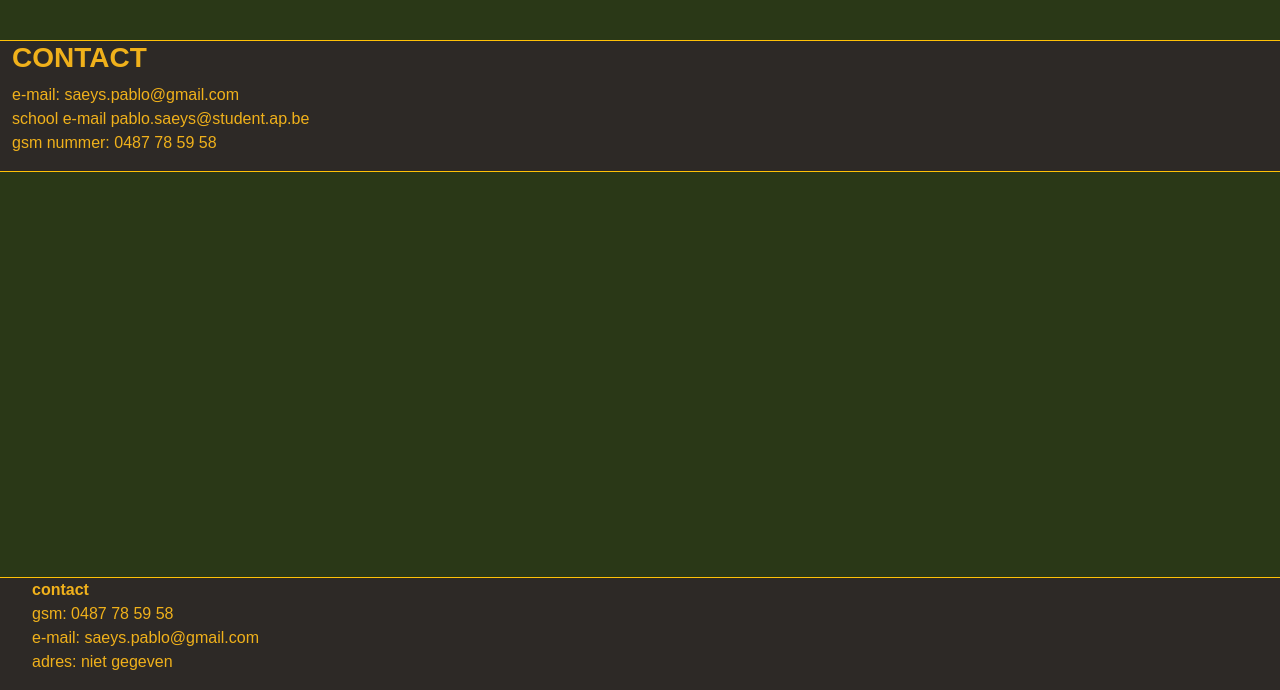
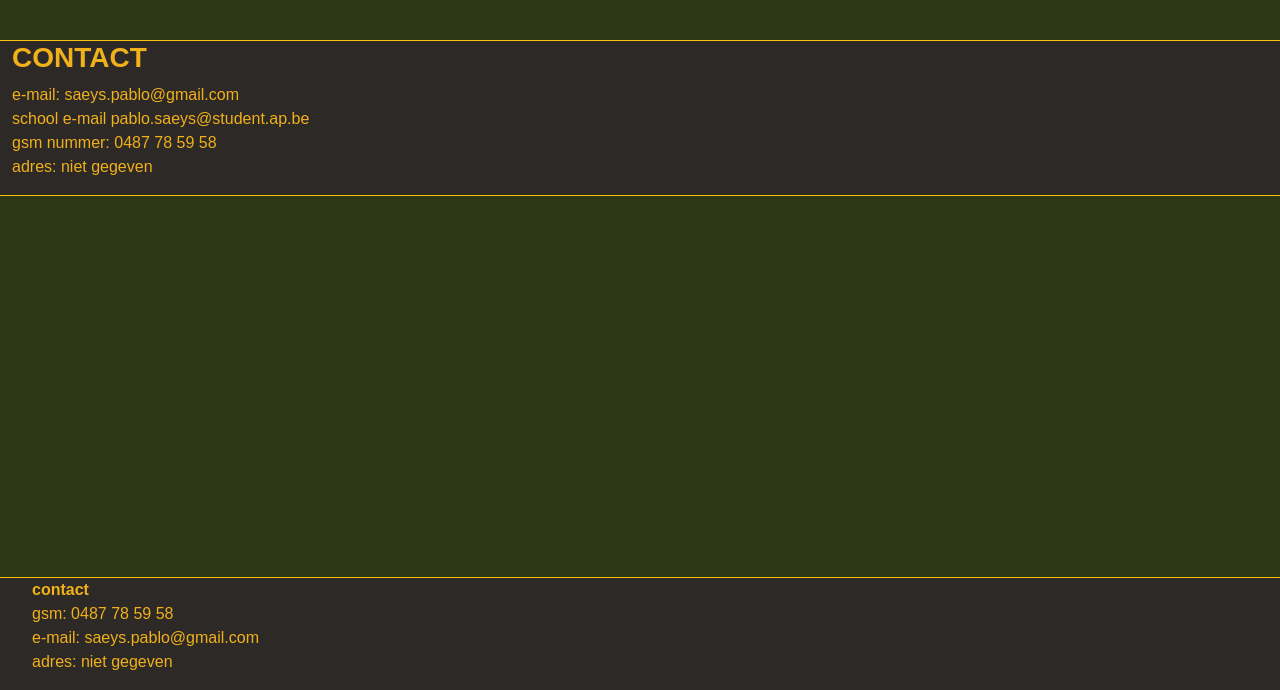
Before and after one commit to PabloSaeys/mijn-website, a plain HTML site: page contact.html in a window 1280 px wide. Shown: the part 110-800 px from the top of the page. Drawn offline with nearby package versions, Linux system fonts and the light colour scheme.

Commit message:
Update contact.html

```diff
--- a/contact.html
+++ b/contact.html
@@ -55,6 +55,7 @@
                         <li>e-mail: <a href="#">saeys.pablo@gmail.com</a></li>
                         <li>school e-mail <a href="#">pablo.saeys@student.ap.be</a></li>
                         <li>gsm nummer: <a href="#"> 0487 78 59 58</a></li>
+                        <li>adres: <a href="#">niet gegeven</a></li>
                     </ul>
                 </div>
             </article>
```
